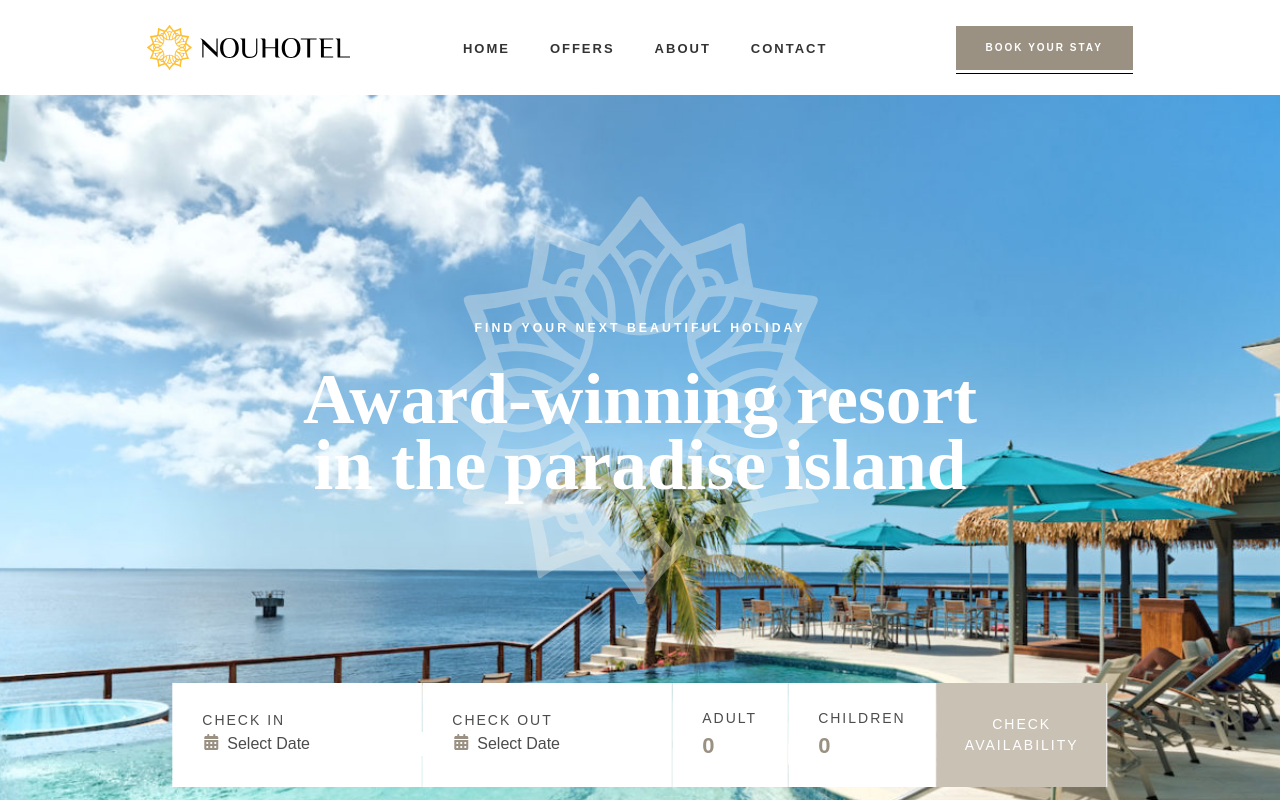
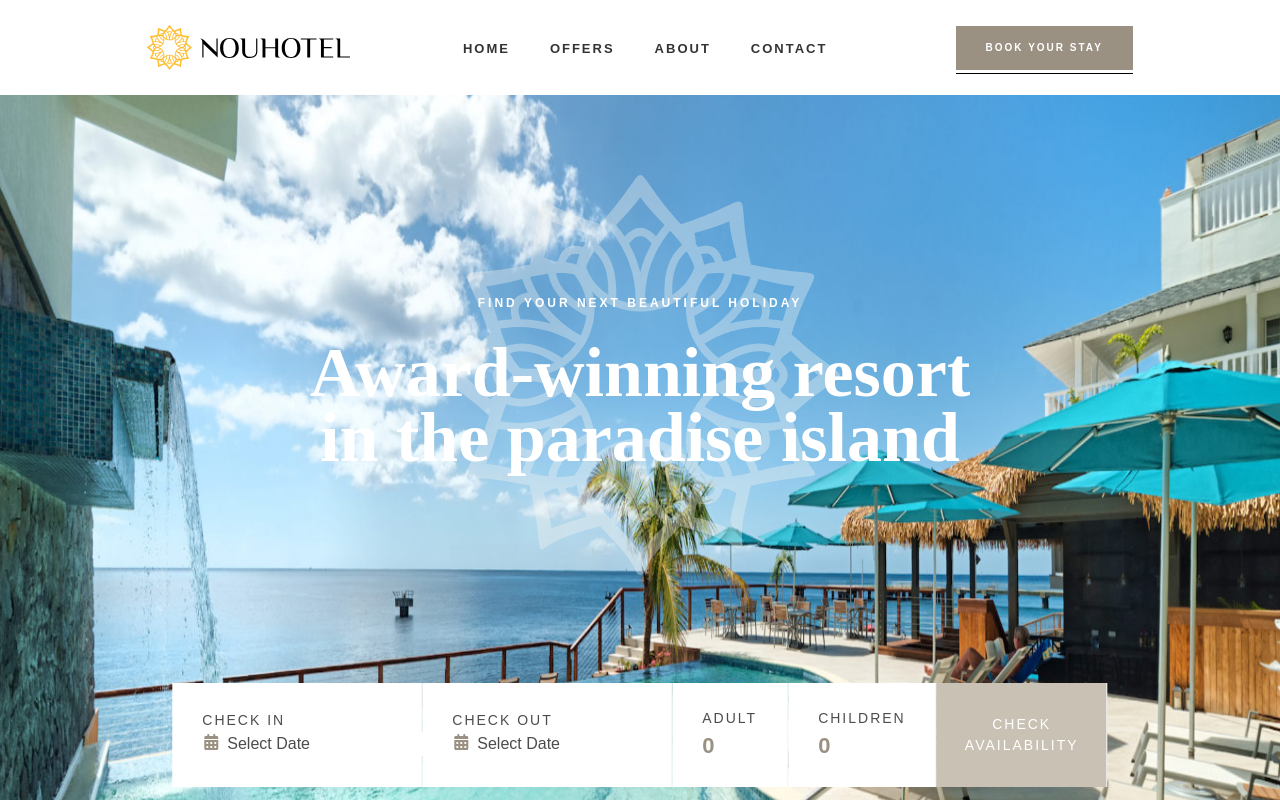
Before and after one commit to nemanjagradic/Nouhotel, a React (Create React App) app: page / in a window 1280 px wide. Shown: the top 800 px of the page. Built offline with nearby package versions, Linux system fonts and the light colour scheme.

Commit message:
Changed animation

```diff
--- a/package.json
+++ b/package.json
@@ -13,6 +13,7 @@
     "@testing-library/user-event": "^13.5.0",
     "bootstrap": "^5.3.1",
     "font-awesome": "^4.7.0",
+    "framer-motion": "^10.16.4",
     "react": "^18.2.0",
     "react-datepicker": "^4.16.0",
     "react-dom": "^18.2.0",
--- a/src/components/Layout/Main Navigation/MainNavigation.js
+++ b/src/components/Layout/Main Navigation/MainNavigation.js
@@ -11,6 +11,7 @@ import {
   faXmark,
 } from "@fortawesome/free-solid-svg-icons";
 import { useState } from "react";
+import { AnimatePresence, motion } from "framer-motion";
 
 function MainNavigation() {
   const dispatch = useDispatch();
@@ -41,9 +42,15 @@ function MainNavigation() {
         <div className={classes["nav-col-small"]} onClick={searchHandler}>
           <FontAwesomeIcon icon={faCalendarPlus} />
         </div>
-        <div
+      </div>
+      <AnimatePresence>
+        {showNav && (
+          <motion.div
             className={classes["nav-list-responsive"]}
-          style={{ left: showNav ? "0" : "-100%" }}
+            initial={{ x: -500, opacity: 0.5 }}
+            animate={{ x: 0, opacity: 1 }}
+            exit={{ x: -500, opacity: 0 }}
+            transition={{ duration: 0.5 }}
           >
             <ul>
               <li className={classes["nav-col-logo"]}>
@@ -67,11 +74,22 @@ function MainNavigation() {
                 <Link to="contact">Contact</Link>
               </li>
             </ul>
-        </div>
-      </div>
+          </motion.div>
+        )}
+      </AnimatePresence>
+      <AnimatePresence>
         {showNav && (
-        <div className={classes.overlay} onClick={hideNavHandler}></div>
+          <motion.div
+            className={classes.overlay}
+            initial={{ opacity: 0 }}
+            animate={{ opacity: 1 }}
+            exit={{ opacity: 0 }}
+            transition={{ duration: 0.5 }}
+            onClick={hideNavHandler}
+          ></motion.div>
         )}
+      </AnimatePresence>
+
       <div className={classes.nav} style={{ position: "relative" }}>
         <nav>
           <div className={classes["nav-col-logo"]}>
--- a/src/components/Layout/Main Navigation/MainNavigation.module.css
+++ b/src/components/Layout/Main Navigation/MainNavigation.module.css
@@ -10,6 +10,13 @@ nav {
 }
 
 nav.sticky {
+  position: fixed;
+  top: 0;
+  left: 0;
+  box-shadow: 0 0 15px 2px rgba(0, 0, 0, 0.15);
+}
+
+.responsive-nav.sticky {
   position: fixed;
   top: 0;
   left: 0;
@@ -99,11 +106,14 @@ nav.sticky {
 }
 
 .responsive-nav {
+  position: relative;
+  padding: 25px 3.5%;
+  width: 100%;
+  display: none;
   justify-content: space-between;
   align-items: center;
-  padding: 25px 3.5%;
-  position: relative;
-  display: none;
+  background: #fff;
+  z-index: 15;
 }
 
 .responsive-nav svg {
@@ -116,9 +126,8 @@ nav.sticky {
   top: 0;
   height: 100vh;
   width: 330px;
-  z-index: 100;
+  z-index: 17;
   background: #fff;
-  transition: 0.5s;
 }
 
 .nav-list-responsive ul {
@@ -166,8 +175,7 @@ nav.sticky {
   background: rgba(0, 0, 0, 0.2);
   top: 0;
   left: 0;
-  z-index: 15;
-  animation: delaying 0.4s ease forwards;
+  z-index: 16;
 }
 
 @keyframes delaying {
--- a/src/components/Layout/Wrapper/Wrapper.js
+++ b/src/components/Layout/Wrapper/Wrapper.js
@@ -3,12 +3,13 @@ import wrapperLogo from "../../../svg/logo-2.svg";
 import { useEffect, useRef, useState } from "react";
 import WrapperForm from "./WrapperForm";
 import useStickyNav from "../../../hooks/useStickyNav";
+import { AnimatePresence, motion } from "framer-motion";
 /* eslint-disable no-unused-vars */
 
 const images = [
-  `url("./images/wrapper-1.jpg")`,
-  `url("./images/wrapper-2.jpg")`,
-  `url("./images/wrapper-3.jpg")`,
+  "./images/wrapper-1.jpg",
+  "./images/wrapper-2.jpg",
+  "./images/wrapper-3.jpg",
 ];
 
 function Wrapper() {
@@ -39,12 +40,18 @@ function Wrapper() {
 
   return (
     <div className={classes.wrapper} ref={wraperEl}>
-      <div
-        className={classes["wrapper-image"]}
-        style={{
-          backgroundImage: images[imgIndex],
-        }}
-      >
+      <div className={classes["wrapper-image"]}>
+        <AnimatePresence>
+          <motion.img
+            src={images[imgIndex]}
+            animate={{
+              scale: [1.04, 1],
+              opacity: [0.9, 1, 1, 0.95],
+              transition: { duration: 5, type: "just" },
+            }}
+            key={imgIndex}
+          />
+        </AnimatePresence>
         <div className={classes["wrapper-logo"]}>
           <img src={wrapperLogo} alt="" />
         </div>
@@ -53,6 +60,7 @@ function Wrapper() {
           <h1>Award-winning resort in the paradise island</h1>
         </div>
       </div>
+
       <WrapperForm />
     </div>
   );
--- a/src/components/Layout/Wrapper/Wrapper.module.css
+++ b/src/components/Layout/Wrapper/Wrapper.module.css
@@ -8,11 +8,11 @@
 .wrapper-image {
   width: 100%;
   height: 110vh;
-  background-repeat: no-repeat;
-  background-size: cover;
-  background-position: center;
-  animation: scaleAnimation 5s linear infinite forwards;
-  transition: background-image 0.3s ease;
+}
+
+.wrapper-image img {
+  width: 100%;
+  height: 100%;
 }
 
 .wrapper-logo {
@@ -57,15 +57,6 @@
   margin: 0 auto;
 }
 
-@keyframes scaleAnimation {
-  0% {
-    transform: scale(1.03);
-  }
-  100% {
-    transform: scale(1);
-  }
-}
-
 @media screen and (max-width: 1220px) {
   .wrapper-content h1 {
     font-size: 58px;
--- a/src/hooks/useStickyNav.js
+++ b/src/hooks/useStickyNav.js
@@ -3,6 +3,7 @@ import classes from "../components/Layout/Main Navigation/MainNavigation.module.
 
 const useStickyNav = (targetEl, options) => {
   const nav = document.querySelector("nav");
+  const responsiveNav = document.querySelector(`.${classes["responsive-nav"]}`);
 
   const intersectionCallback = useCallback(
     (entries) => {
@@ -10,11 +11,13 @@ const useStickyNav = (targetEl, options) => {
 
       if (!entry.isIntersecting) {
         nav.classList.add(classes["sticky"]);
+        responsiveNav.classList.add(classes["sticky"]);
       } else {
         nav.classList.remove(classes["sticky"]);
+        responsiveNav.classList.remove(classes["sticky"]);
       }
     },
-    [nav]
+    [nav, responsiveNav]
   );
 
   const intersectionOptions = useMemo(() => {
```
Also changed, not shown: 1 other file (tests, documents, lock files or other folders). Lines whose indentation alone changed are shown as unchanged.
